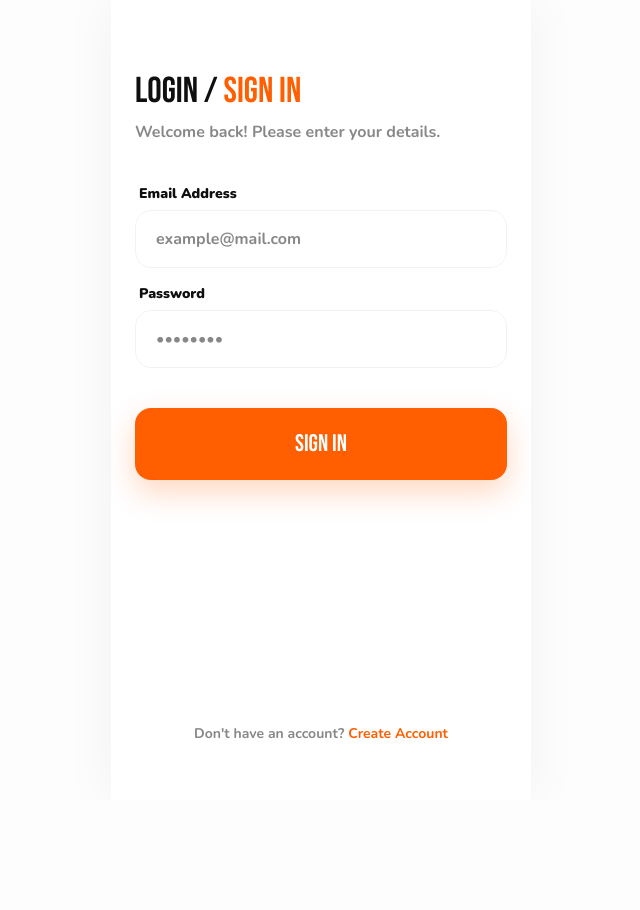
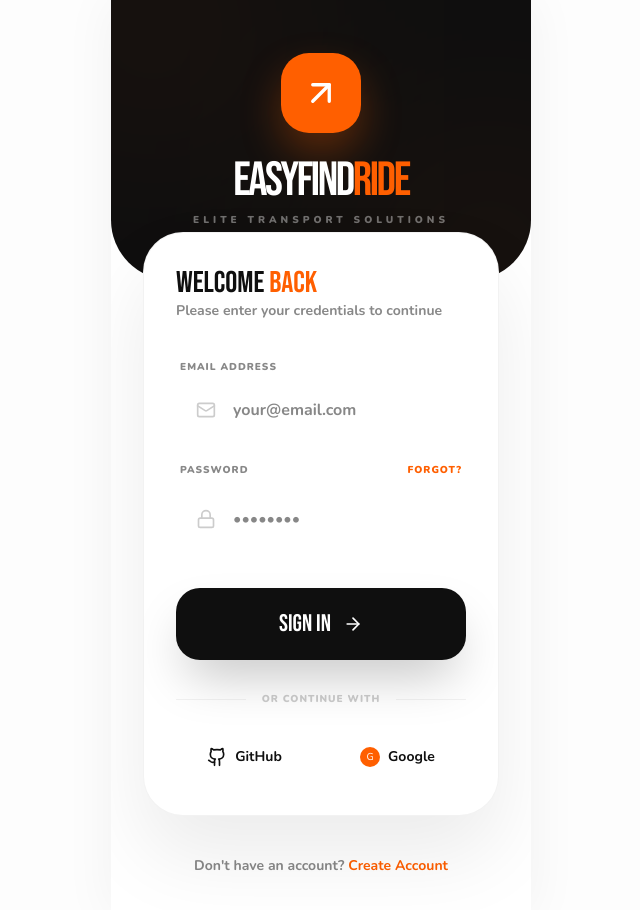
Before and after one commit to HariKothapalli02/EasyFindRide, a React (Vite) app in the folder client/: page /login in a window 1280 px wide. Shown: the top 910 px of the page, without its empty margins (319-959 px from the left). Before the commit the page ends 800 px from the top, so only its background shows below. Built offline with nearby package versions, Linux system fonts and the light colour scheme; no server answers.

Commit message:
style: redesigned login and signup pages with premium branding and improved UX

```diff
--- a/client/src/pages/LoginPage.jsx
+++ b/client/src/pages/LoginPage.jsx
@@ -1,14 +1,17 @@
 import React, { useState } from 'react';
 import { useNavigate, Link } from 'react-router-dom';
+import { Mail, Lock, ArrowRight, Github } from 'lucide-react';
 import api from '../utils/api';
 
 const LoginPage = () => {
     const [email, setEmail] = useState('');
     const [password, setPassword] = useState('');
+    const [loading, setLoading] = useState(false);
     const navigate = useNavigate();
 
     const handleLogin = async (e) => {
         e.preventDefault();
+        setLoading(true);
         try {
             const res = await api.post('/auth/login', { email, password });
             localStorage.setItem('token', res.data.token);
@@ -17,51 +20,109 @@
             navigate('/');
         } catch (err) {
             alert(err.response?.data?.msg || 'Login failed');
+        } finally {
+            setLoading(false);
         }
     };
 
     return (
-        <div className="min-h-screen flex flex-col p-6 bg-white animate-fade-in">
-            <div className="mt-12 mb-10">
-                <div className="font-heading text-4xl mb-2">Login / <span className="text-orange">Sign In</span></div>
-                <p className="text-[#888] font-bold">Welcome back! Please enter your details.</p>
+        <div className="min-h-screen flex flex-col bg-white font-body">
+            {/* Top Branding Section */}
+            <div className="h-[35vh] bg-black rounded-b-[60px] relative overflow-hidden flex flex-col items-center justify-center text-white px-8">
+                <div className="absolute top-0 left-0 w-full h-full opacity-20 pointer-events-none">
+                    <div className="absolute top-[-10%] left-[-10%] w-[40%] h-[40%] bg-orange rounded-full blur-[120px]" />
+                    <div className="absolute bottom-[-10%] right-[-10%] w-[40%] h-[40%] bg-orange rounded-full blur-[120px]" />
                 </div>
 
-            <form onSubmit={handleLogin} className="space-y-4">
-                <div>
-                    <label className="block text-sm font-black mb-1.5 ml-1">Email Address</label>
+                <div className="relative z-10 text-center animate-slide-down">
+                    <div className="w-20 h-20 bg-orange rounded-[28px] flex items-center justify-center mx-auto mb-6 shadow-[0_20px_40px_rgba(255,95,0,0.3)]">
+                        <ArrowRight size={40} className="text-white -rotate-45" />
+                    </div>
+                    <h1 className="font-heading text-5xl tracking-tighter mb-2">EASYFIND<span className="text-orange">RIDE</span></h1>
+                    <p className="text-white/40 font-black text-[10px] uppercase tracking-[4px]">Elite Transport Solutions</p>
+                </div>
+            </div>
+
+            {/* Form Section */}
+            <div className="flex-1 px-8 -mt-12 relative z-20">
+                <div className="bg-white rounded-[40px] p-8 shadow-[0_40px_80px_rgba(0,0,0,0.08)] border border-black/5 animate-fade-in">
+                    <div className="mb-8">
+                        <h2 className="font-heading text-3xl text-black">Welcome <span className="text-orange">Back</span></h2>
+                        <p className="text-[#888] font-bold text-sm">Please enter your credentials to continue</p>
+                    </div>
+
+                    <form onSubmit={handleLogin} className="space-y-5">
+                        <div className="space-y-2">
+                            <label className="text-[10px] font-black text-[#888] uppercase tracking-widest ml-1">Email Address</label>
+                            <div className="relative group">
+                                <div className="absolute left-5 top-1/2 -translate-y-1/2 text-[#ccc] group-focus-within:text-orange transition-colors">
+                                    <Mail size={20} />
+                                </div>
                                 <input
                                     type="email"
-                        className="w-full px-5 py-4 bg-grayBg border border-black/5 rounded-2xl outline-none focus:border-orange transition-all font-bold"
-                        placeholder="example@mail.com"
+                                    className="w-full pl-14 pr-6 py-5 bg-grayBg border border-transparent rounded-[24px] outline-none focus:border-orange/20 focus:bg-white transition-all font-bold text-black"
+                                    placeholder="your@email.com"
                                     value={email}
                                     onChange={(e) => setEmail(e.target.value)}
                                     required
                                 />
                             </div>
-                <div>
-                    <label className="block text-sm font-black mb-1.5 ml-1">Password</label>
+                        </div>
+
+                        <div className="space-y-2">
+                            <div className="flex justify-between items-center px-1">
+                                <label className="text-[10px] font-black text-[#888] uppercase tracking-widest">Password</label>
+                                <button type="button" className="text-[10px] font-black text-orange uppercase tracking-widest hover:underline">Forgot?</button>
+                            </div>
+                            <div className="relative group">
+                                <div className="absolute left-5 top-1/2 -translate-y-1/2 text-[#ccc] group-focus-within:text-orange transition-colors">
+                                    <Lock size={20} />
+                                </div>
                                 <input
                                     type="password"
-                        className="w-full px-5 py-4 bg-grayBg border border-black/5 rounded-2xl outline-none focus:border-orange transition-all font-bold"
+                                    className="w-full pl-14 pr-6 py-5 bg-grayBg border border-transparent rounded-[24px] outline-none focus:border-orange/20 focus:bg-white transition-all font-bold text-black"
                                     placeholder="••••••••"
                                     value={password}
                                     onChange={(e) => setPassword(e.target.value)}
                                     required
                                 />
                             </div>
+                        </div>
 
                         <button
                             type="submit"
-                    className="w-full bg-orange text-white font-heading text-2xl py-5 rounded-2xl shadow-orange hover:bg-orange-dark active:scale-95 transition-all mt-6"
+                            disabled={loading}
+                            className="w-full bg-black text-white font-heading text-2xl py-5 rounded-[24px] shadow-2xl hover:bg-orange transition-all active:scale-[0.98] mt-4 relative overflow-hidden group"
                         >
-                    Sign In
+                            <span className="relative z-10 flex items-center justify-center gap-3">
+                                {loading ? 'SIGNING IN...' : 'SIGN IN'}
+                                {!loading && <ArrowRight size={20} className="group-hover:translate-x-1 transition-transform" />}
+                            </span>
                         </button>
                     </form>
 
-            <div className="mt-auto mb-8 text-center">
+                    <div className="mt-8 flex items-center gap-4">
+                        <div className="flex-1 h-[1px] bg-black/5" />
+                        <span className="text-[10px] font-black text-[#ccc] uppercase tracking-widest">or continue with</span>
+                        <div className="flex-1 h-[1px] bg-black/5" />
+                    </div>
+
+                    <div className="mt-6 flex gap-4">
+                        <button className="flex-1 py-4 bg-grayBg rounded-2xl flex items-center justify-center gap-2 hover:bg-black/5 transition-all active:scale-95">
+                            <Github size={20} />
+                            <span className="font-bold text-sm">GitHub</span>
+                        </button>
+                        <button className="flex-1 py-4 bg-grayBg rounded-2xl flex items-center justify-center gap-2 hover:bg-black/5 transition-all active:scale-95">
+                            <div className="w-5 h-5 bg-orange rounded-full flex items-center justify-center text-white text-[10px]">G</div>
+                            <span className="font-bold text-sm">Google</span>
+                        </button>
+                    </div>
+                </div>
+            </div>
+
+            <div className="py-10 text-center animate-fade-in">
                 <p className="text-[#888] font-bold text-sm">
-                    Don't have an account? <Link to="/signup" className="text-orange">Create Account</Link>
+                    Don't have an account? <Link to="/signup" className="text-orange hover:underline">Create Account</Link>
                 </p>
             </div>
         </div>
--- a/client/src/pages/SignupPage.jsx
+++ b/client/src/pages/SignupPage.jsx
@@ -1,10 +1,11 @@
 import React, { useState } from 'react';
 import { useNavigate, Link } from 'react-router-dom';
 import api from '../utils/api';
-import { User, Shield, Bike, Car } from 'lucide-react';
+import { User, Shield, Bike, Car, Mail, Lock, Smartphone, ArrowLeft, ArrowRight } from 'lucide-react';
 
 const SignupPage = () => {
     const [role, setRole] = useState('customer');
+    const [loading, setLoading] = useState(false);
     const [formData, setFormData] = useState({
         name: '',
         email: '',
@@ -21,6 +22,7 @@
 
     const handleSignup = async (e) => {
         e.preventDefault();
+        setLoading(true);
         try {
             const res = await api.post('/auth/signup', { ...formData, role });
             localStorage.setItem('token', res.data.token);
@@ -29,67 +31,94 @@
             navigate('/');
         } catch (err) {
             alert(err.response?.data?.msg || 'Signup failed');
+        } finally {
+            setLoading(false);
         }
     };
 
     return (
-        <div className="min-h-screen flex flex-col p-6 bg-white overflow-y-auto animate-fade-in">
-            <div className="mt-8 mb-8">
-                <div className="font-heading text-4xl mb-2">Create <span className="text-orange">Account</span></div>
-                <p className="text-[#888] font-bold">Sign up to get started with EasyFindRide.</p>
+        <div className="min-h-screen flex flex-col bg-white font-body">
+            {/* Header Section */}
+            <div className="pt-12 px-8 mb-8 animate-slide-down">
+                <Link to="/login" className="w-10 h-10 bg-grayBg rounded-xl flex items-center justify-center text-black mb-6 hover:bg-black hover:text-white transition-all">
+                    <ArrowLeft size={20} />
+                </Link>
+                <h1 className="font-heading text-4xl tracking-tighter text-black mb-2">Create <span className="text-orange">Account</span></h1>
+                <p className="text-[#888] font-bold text-sm">Join the elite network of EasyFindRide</p>
             </div>
 
+            <div className="flex-1 px-8 pb-12 overflow-y-auto custom-scrollbar">
                 {/* ROLE SELECTION */}
                 <div className="flex gap-4 mb-8">
                     <button
                         onClick={() => setRole('customer')}
-                    className={`flex-1 py-4 rounded-2xl border-2 transition-all flex flex-col items-center gap-2 ${role === 'customer' ? 'border-orange bg-orange/5 text-orange' : 'border-black/5 text-[#888]'}`}
+                        className={`flex-1 p-5 rounded-[28px] border-2 transition-all flex flex-col items-center gap-3 ${role === 'customer' ? 'border-orange bg-orange shadow-[0_15px_30px_rgba(255,95,0,0.15)] text-white' : 'border-black/5 bg-grayBg text-[#888]'}`}
                     >
+                        <div className={`w-12 h-12 rounded-2xl flex items-center justify-center ${role === 'customer' ? 'bg-white/20' : 'bg-white shadow-sm'}`}>
                             <User size={24} />
-                    <span className="font-black text-xs uppercase">Customer</span>
+                        </div>
+                        <span className="font-black text-[10px] uppercase tracking-widest">Customer</span>
                     </button>
                     <button
                         onClick={() => setRole('driver')}
-                    className={`flex-1 py-4 rounded-2xl border-2 transition-all flex flex-col items-center gap-2 ${role === 'driver' ? 'border-orange bg-orange/5 text-orange' : 'border-black/5 text-[#888]'}`}
+                        className={`flex-1 p-5 rounded-[28px] border-2 transition-all flex flex-col items-center gap-3 ${role === 'driver' ? 'border-black bg-black shadow-[0_15px_30px_rgba(0,0,0,0.15)] text-white' : 'border-black/5 bg-grayBg text-[#888]'}`}
                     >
+                        <div className={`w-12 h-12 rounded-2xl flex items-center justify-center ${role === 'driver' ? 'bg-white/20' : 'bg-white shadow-sm'}`}>
                             <Shield size={24} />
-                    <span className="font-black text-xs uppercase">Driver</span>
+                        </div>
+                        <span className="font-black text-[10px] uppercase tracking-widest">Driver</span>
                     </button>
                 </div>
 
-            <form onSubmit={handleSignup} className="space-y-4">
-                <div>
-                    <label className="block text-sm font-black mb-1.5 ml-1">Full Name</label>
+                <form onSubmit={handleSignup} className="space-y-5 animate-fade-in">
+                    <div className="space-y-2">
+                        <label className="text-[10px] font-black text-[#888] uppercase tracking-widest ml-1">Full Name</label>
+                        <div className="relative group">
+                            <div className="absolute left-5 top-1/2 -translate-y-1/2 text-[#ccc] group-focus-within:text-orange transition-colors">
+                                <User size={20} />
+                            </div>
                             <input
                                 name="name"
                                 type="text"
-                        className="w-full px-5 py-4 bg-grayBg border border-black/5 rounded-2xl outline-none focus:border-orange transition-all font-bold"
-                        placeholder="John Doe"
+                                className="w-full pl-14 pr-6 py-5 bg-grayBg border border-transparent rounded-[24px] outline-none focus:border-orange/20 focus:bg-white transition-all font-bold text-black"
+                                placeholder="e.g. John Doe"
                                 value={formData.name}
                                 onChange={handleChange}
                                 required
                             />
                         </div>
-                <div>
-                    <label className="block text-sm font-black mb-1.5 ml-1">Email Address</label>
+                    </div>
+
+                    <div className="space-y-2">
+                        <label className="text-[10px] font-black text-[#888] uppercase tracking-widest ml-1">Email Address</label>
+                        <div className="relative group">
+                            <div className="absolute left-5 top-1/2 -translate-y-1/2 text-[#ccc] group-focus-within:text-orange transition-colors">
+                                <Mail size={20} />
+                            </div>
                             <input
                                 name="email"
                                 type="email"
-                        className="w-full px-5 py-4 bg-grayBg border border-black/5 rounded-2xl outline-none focus:border-orange transition-all font-bold"
-                        placeholder="john@example.com"
+                                className="w-full pl-14 pr-6 py-5 bg-grayBg border border-transparent rounded-[24px] outline-none focus:border-orange/20 focus:bg-white transition-all font-bold text-black"
+                                placeholder="your@email.com"
                                 value={formData.email}
                                 onChange={handleChange}
                                 required
                             />
                         </div>
-                <div>
-                    <label className="block text-sm font-black mb-1.5 ml-1">Mobile Number</label>
-                    <div className="flex gap-2">
-                        <div className="bg-grayBg border border-black/5 rounded-2xl px-4 py-4 font-bold text-black/40">+91</div>
+                    </div>
+
+                    <div className="space-y-2">
+                        <label className="text-[10px] font-black text-[#888] uppercase tracking-widest ml-1">Phone Number</label>
+                        <div className="relative group flex gap-3">
+                            <div className="bg-grayBg border border-transparent rounded-[24px] px-5 py-5 font-bold text-black/40 flex items-center justify-center">+91</div>
+                            <div className="flex-1 relative">
+                                <div className="absolute left-5 top-1/2 -translate-y-1/2 text-[#ccc] group-focus-within:text-orange transition-colors">
+                                    <Smartphone size={20} />
+                                </div>
                                 <input
                                     name="phone"
                                     type="tel"
-                            className="flex-1 px-5 py-4 bg-grayBg border border-black/5 rounded-2xl outline-none focus:border-orange transition-all font-bold"
+                                    className="w-full pl-14 pr-6 py-5 bg-grayBg border border-transparent rounded-[24px] outline-none focus:border-orange/20 focus:bg-white transition-all font-bold text-black"
                                     placeholder="9876543210"
                                     value={formData.phone}
                                     onChange={handleChange}
@@ -97,31 +126,32 @@
                                 />
                             </div>
                         </div>
+                    </div>
 
                     {role === 'driver' && (
-                    <div className="space-y-4 animate-fade-in">
-                        <div>
-                            <label className="block text-sm font-black mb-1.5 ml-1">Vehicle Type</label>
-                            <select
-                                name="vehicleType"
-                                className="w-full px-5 py-4 bg-grayBg border border-black/5 rounded-2xl outline-none focus:border-orange transition-all font-bold appearance-none"
-                                value={formData.vehicleType}
-                                onChange={handleChange}
-                                required
+                        <div className="space-y-5 animate-slide-up">
+                            <div className="space-y-2">
+                                <label className="text-[10px] font-black text-[#888] uppercase tracking-widest ml-1">Vehicle Type</label>
+                                <div className="grid grid-cols-3 gap-3">
+                                    {['Bike', 'Auto', 'Car'].map(type => (
+                                        <button
+                                            key={type}
+                                            type="button"
+                                            onClick={() => setFormData({ ...formData, vehicleType: type })}
+                                            className={`py-4 rounded-2xl border-2 transition-all font-bold text-sm ${formData.vehicleType === type ? 'border-orange bg-orange/5 text-orange' : 'border-transparent bg-grayBg text-[#888]'}`}
                                         >
-                                <option value="">Select Vehicle</option>
-                                <option value="Bike">Bike</option>
-                                <option value="Auto">Auto</option>
-                                <option value="Car">Car</option>
-                            </select>
+                                            {type}
+                                        </button>
+                                    ))}
                                 </div>
-                        <div>
-                            <label className="block text-sm font-black mb-1.5 ml-1">Vehicle Number</label>
+                            </div>
+                            <div className="space-y-2">
+                                <label className="text-[10px] font-black text-[#888] uppercase tracking-widest ml-1">Vehicle Number</label>
                                 <input
                                     name="vehicleNumber"
                                     type="text"
-                                className="w-full px-5 py-4 bg-grayBg border border-black/5 rounded-2xl outline-none focus:border-orange transition-all font-bold"
-                                placeholder="TS 09 AB 1234"
+                                    className="w-full px-6 py-5 bg-grayBg border border-transparent rounded-[24px] outline-none focus:border-orange/20 focus:bg-white transition-all font-bold text-black uppercase"
+                                    placeholder="e.g. AP 37 BP 7203"
                                     value={formData.vehicleNumber}
                                     onChange={handleChange}
                                     required
@@ -130,31 +160,39 @@
                         </div>
                     )}
 
-                <div>
-                    <label className="block text-sm font-black mb-1.5 ml-1">Password</label>
+                    <div className="space-y-2">
+                        <label className="text-[10px] font-black text-[#888] uppercase tracking-widest ml-1">Secure Password</label>
+                        <div className="relative group">
+                            <div className="absolute left-5 top-1/2 -translate-y-1/2 text-[#ccc] group-focus-within:text-orange transition-colors">
+                                <Lock size={20} />
+                            </div>
                             <input
                                 name="password"
                                 type="password"
-                        className="w-full px-5 py-4 bg-grayBg border border-black/5 rounded-2xl outline-none focus:border-orange transition-all font-bold"
+                                className="w-full pl-14 pr-6 py-5 bg-grayBg border border-transparent rounded-[24px] outline-none focus:border-orange/20 focus:bg-white transition-all font-bold text-black"
                                 placeholder="••••••••"
                                 value={formData.password}
                                 onChange={handleChange}
                                 required
                             />
                         </div>
+                    </div>
 
                     <button
                         type="submit"
-                    className="w-full bg-orange text-white font-heading text-2xl py-5 rounded-2xl shadow-orange hover:bg-orange-dark active:scale-95 transition-all mt-6"
+                        disabled={loading}
+                        className={`w-full text-white font-heading text-2xl py-5 rounded-[24px] shadow-2xl transition-all active:scale-[0.98] mt-6 flex items-center justify-center gap-3 ${role === 'customer' ? 'bg-orange hover:bg-orange-dark shadow-orange/20' : 'bg-black hover:bg-zinc-800 shadow-black/20'}`}
                     >
-                    Create Account
+                        {loading ? 'CREATING ACCOUNT...' : 'CREATE ACCOUNT'}
+                        {!loading && <ArrowRight size={20} />}
                     </button>
                 </form>
 
-            <div className="mt-8 mb-8 text-center">
+                <div className="mt-8 text-center">
                     <p className="text-[#888] font-bold text-sm">
-                    Already have an account? <Link to="/login" className="text-orange">Login</Link>
+                        Already have an account? <Link to="/login" className="text-orange hover:underline">Login</Link>
                     </p>
+                </div>
             </div>
         </div>
     );
```
Lines whose indentation alone changed are shown as unchanged.
